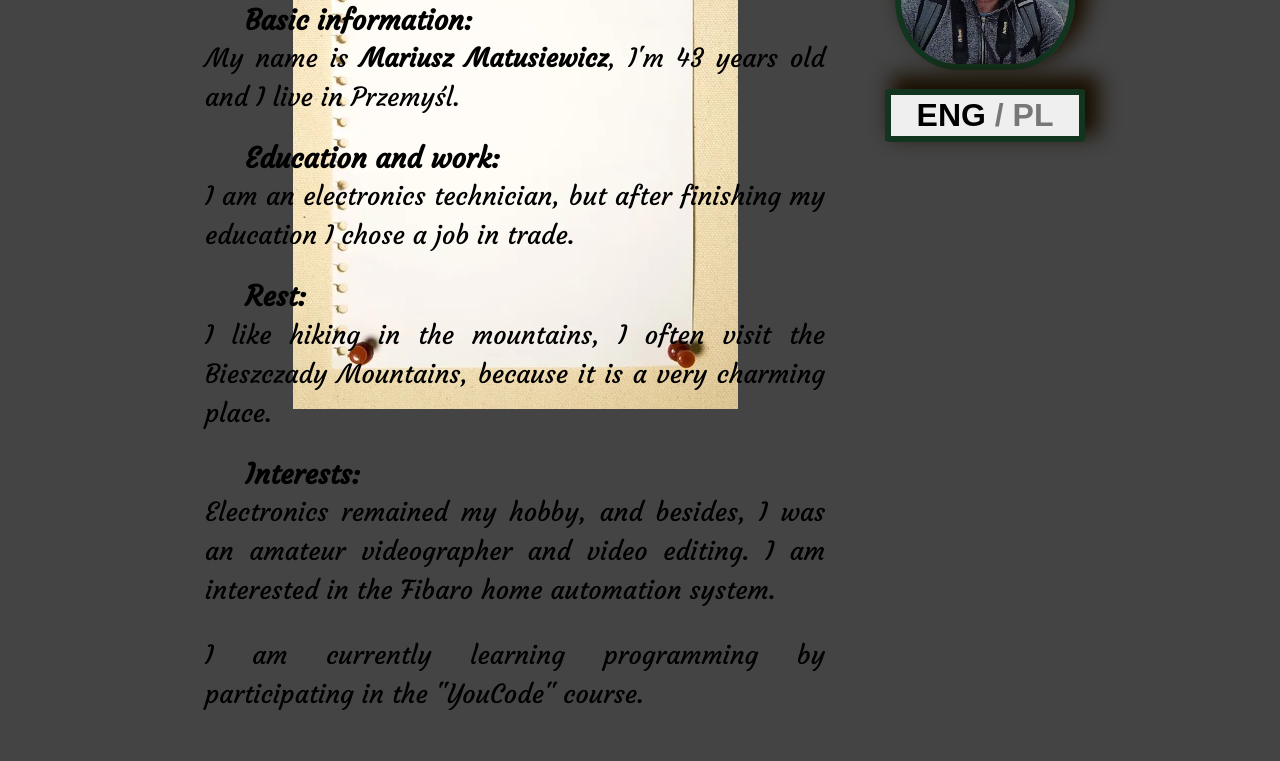
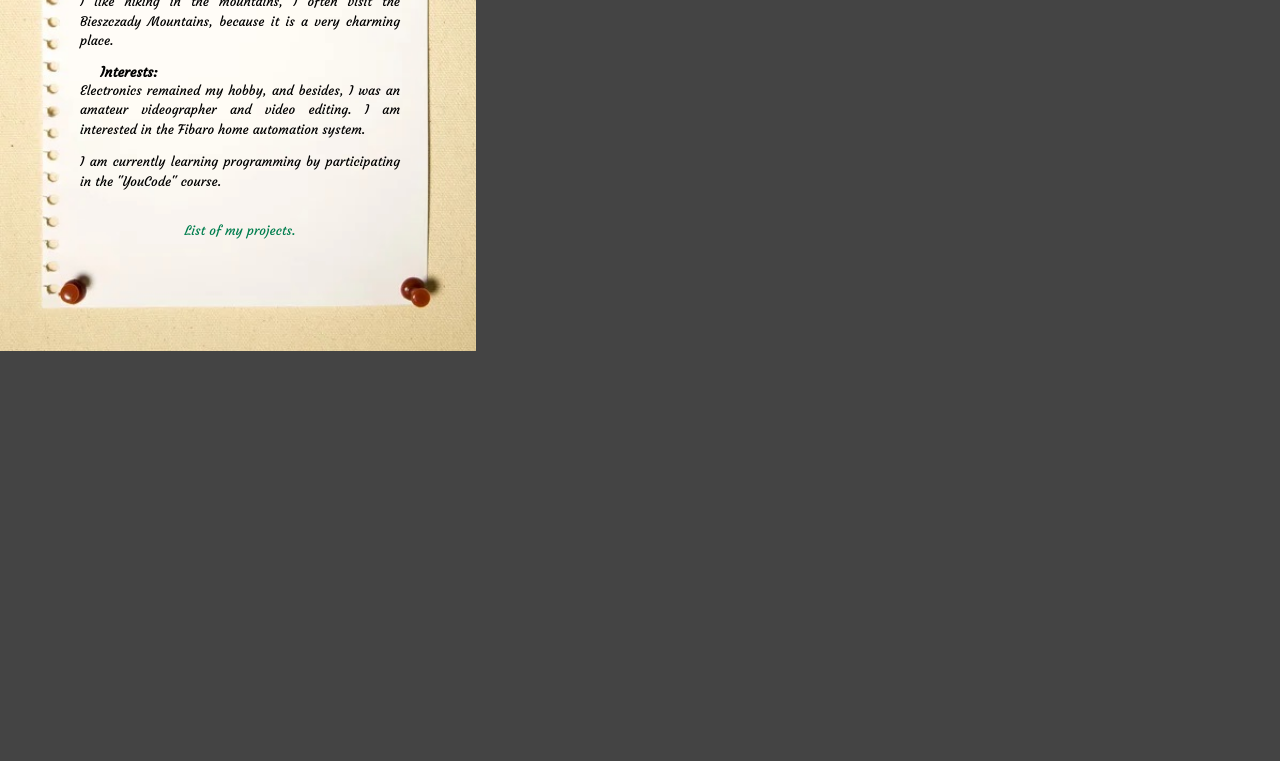
Before and after one commit to mariuszmmm/homepage, a plain HTML site: page index.html in a window 1280 px wide. Shown: the part 301-1062 px from the top of the page. After the commit the page ends 800 px from the top, so only its background shows below. Drawn offline with nearby package versions, Linux system fonts and the light colour scheme.

Commit message:
changed style section container and backgrund

```diff
--- a/css/section.css
+++ b/css/section.css
@@ -1,9 +1,9 @@
 .section__container {
-    overflow: auto;
-    max-width: 360px;
-    max-height: 500px;
-    margin: auto;
-    padding: 0px 25px 0px;
+    background-image: url("../images/background.jpg");
+    width: 550px;
+    padding: 80px 150px 80px 80px;
+    background-repeat: no-repeat;
+    background-size: contain;
 }
 
 .section__foto {
@@ -12,7 +12,7 @@
     border: 3px solid rgb(18, 53, 31);
     border-radius: 35%;
     position: fixed;
-    margin-left: 345px;
+    margin-left: 355px;
     margin-top: -20px;
     box-shadow: 5px -5px 10px 2px hsl(35deg 93% 5%);
 }
@@ -25,7 +25,7 @@
     border: 3px solid rgb(18, 53, 31);
     border-radius: 3%;
     position: fixed;
-    margin-left: 340px;
+    margin-left: 350px;
     margin-top: 90px;
     box-shadow: 5px -5px 10px 2px hsl(35, 93%, 5%);
 }
--- a/css/style.css
+++ b/css/style.css
@@ -1,8 +1,5 @@
 html {
     box-sizing: border-box;
-    zoom: 200%;
-    min-width: 700px;
-    margin-left: -125px;
 }
 
 *, ::after, ::before {
@@ -12,12 +9,5 @@ html {
 .body {
     background-color: #444;
     font-family: 'Courgette', cursive;
-    background-image: url("../images/background.jpg");
-    resize: auto;
-    margin-top: 105px;
-    margin-bottom: 140px;
-    background-repeat: no-repeat;
-    background-size: auto;
-    background-attachment: local;
-    background-position: center 55px;
+    margin: 10px auto;
 }
```
